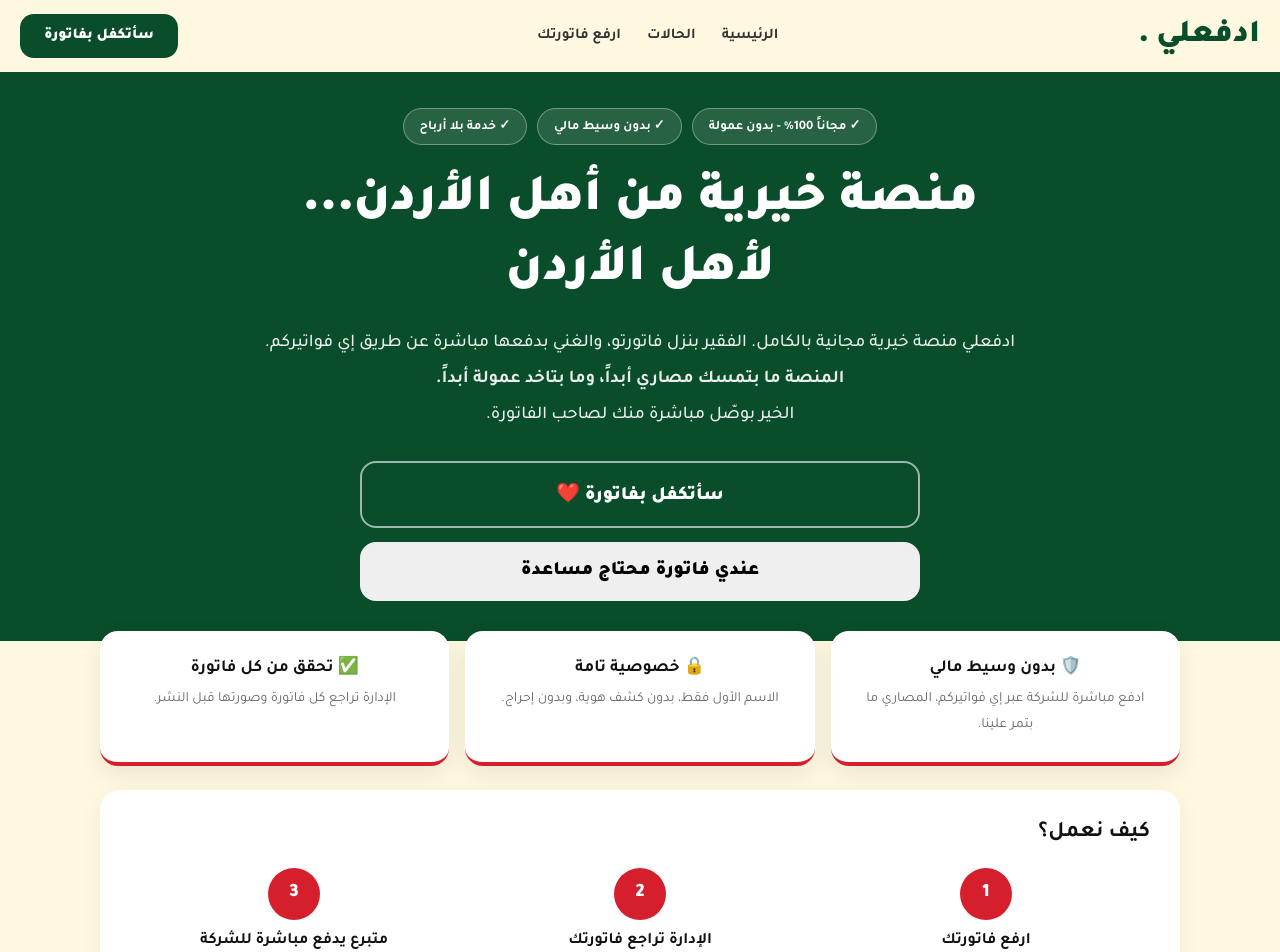
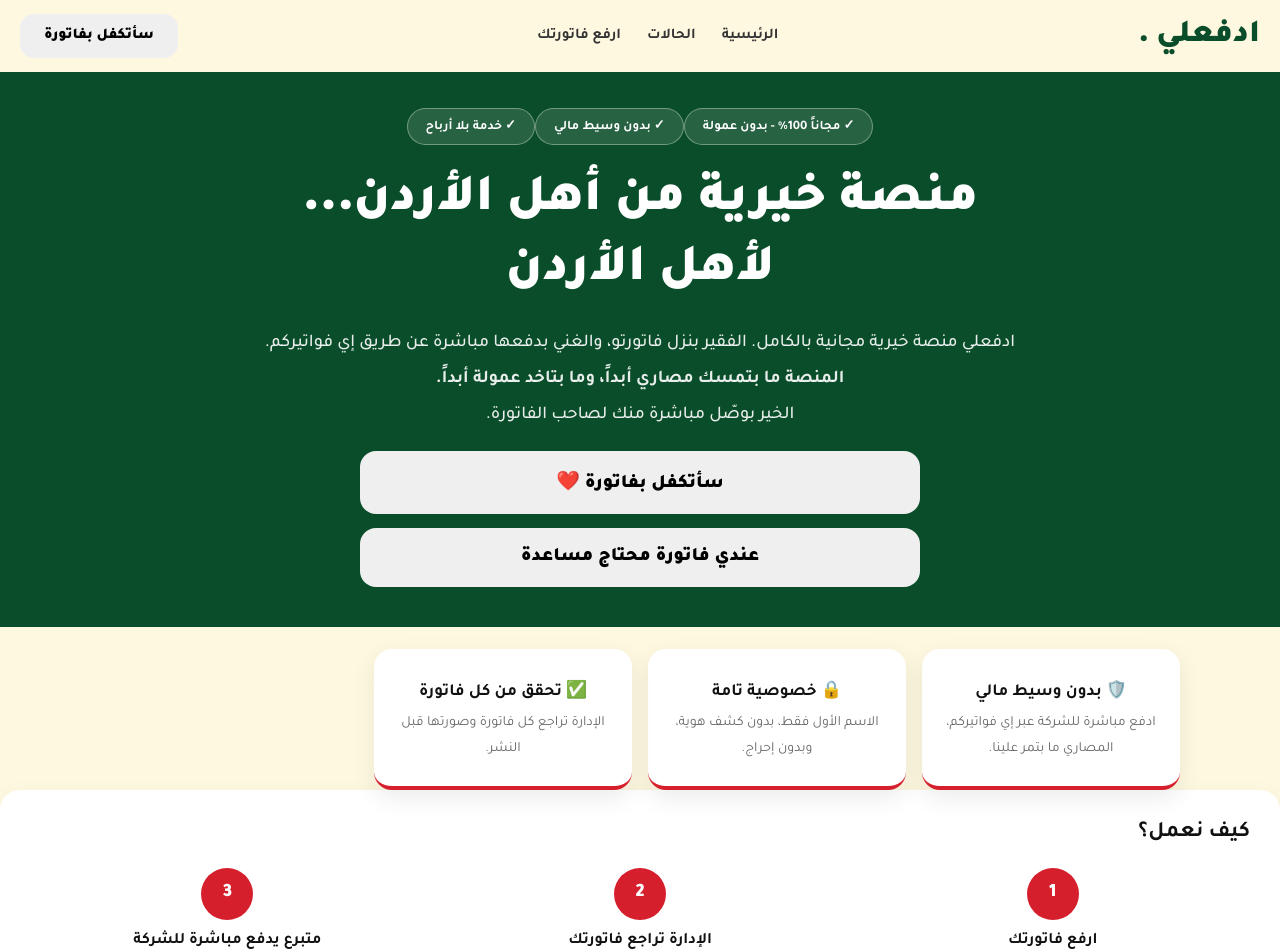
Before and after one commit to Idaf3li/idfa3li, a Next.js app: page / in a window 1280 px wide. Shown: the top 952 px of the page. Built offline with nearby package versions, Linux system fonts and the light colour scheme.

Commit message:
Update CSS styles for various elements

```diff
--- a/app/globals.css
+++ b/app/globals.css
@@ -4,30 +4,29 @@ body{background:#FFF8E1;color:#1A1A1A}
 .header{background:#FFF8E1;padding:14px 20px;display:flex;justify-content:space-between;align-items:center;position:sticky;top:0;z-index:20}
 .logo{font-size:32px;font-weight:900;color:#0A4D2A;display:flex;align-items:center;gap:8px}
 .logo i{width:42px;height:42px;background:#0A4D2A;color:#fff;border-radius:10px;display:flex;align-items:center;justify-content:center;font-style:normal;font-size:22px}
-.nav{display:flex;gap:26px}.nav a{cursor:pointer;color:#333;font-weight:700;font-size:15px}
+.nav{display:flex;gap:26px}.nav a{cursor:pointer;color:#333;font-weight:700;font-size:15px;text-decoration:none}
 .btn{border:none;cursor:pointer;font-weight:900;border-radius:14px;padding:13px 24px;font-size:15px}
 .btn-red{background:#D61F2C;color:#fff}
-.btn-green{background:#0A4D2A;color:#fff}
+.btn-outline{background:transparent!important;border:2px solid rgba(255,255,255,.6)!important;color:#fff!important}
 .big{padding:18px 32px!important;font-size:19px;border-radius:16px!important}.full{width:100%}
 .hero{margin:0 auto;padding:36px 20px 40px;text-align:center;background:#0A4D2A;color:#fff}
-.pills{display:flex;gap:10px;justify-content:center;flex-wrap:wrap;margin-bottom:22px}
-.pill{background:rgba(255,255,255,.12);border:1px solid rgba(255,255,255,.35);color:#fff;padding:8px 16px;border-radius:999px;font-size:13px;font-weight:700}
+.pill{background:rgba(255,255,255,.12);border:1px solid rgba(255,255,255,.35);color:#fff;padding:8px 18px;border-radius:999px;font-size:13px;font-weight:700;display:inline-block;margin-bottom:22px}
 .hero h1{font-size:52px;line-height:1.35;font-weight:900;color:#fff}
-.hero h1 span{color:#fff}
-.hero p{color:rgba(255,255,255,.9);line-height:2;max-width:780px;margin:18px auto 28px;font-size:18px;font-weight:500}
+.hero p{color:rgba(255,255,255,.9);line-height:2;max-width:780px;margin:18px auto 18px;font-size:18px;font-weight:500}
+.values{font-size:22px;font-weight:900;color:#FFE58A;letter-spacing:1px;margin:10px 0 28px}
+.values2{font-size:19px;font-weight:900;color:#0A4D2A;margin-top:14px}
 .cta{display:flex;flex-direction:column;gap:14px;justify-content:center;max-width:560px;margin:0 auto}
 .cta .btn-red{background:#D61F2C!important;box-shadow:0 8px 20px rgba(0,0,0,.25)}
-.cta .btn-green{background:transparent!important;border:2px solid rgba(255,255,255,.6)!important;color:#fff!important}
-.trust{max-width:1120px;margin:-10px auto 0;padding:0 20px;display:grid;grid-template-columns:1fr 1fr 1fr;gap:16px}
+.trust{max-width:1120px;margin:22px auto 0;padding:0 20px;display:grid;grid-template-columns:1fr 1fr 1fr 1fr;gap:16px}
 .trust div{background:#fff;border-radius:18px;padding:24px;text-align:center;box-shadow:0 8px 24px rgba(0,0,0,.08);border-bottom:4px solid #D61F2C}
-.trust b{font-size:17px;color:#111}.trust p{color:#666;font-size:14px;line-height:1.8;margin-top:8px}
-.how{max-width:1120px;margin:24px auto;padding:0 20px}.card{background:#fff;border-radius:20px;padding:30px;box-shadow:0 8px 24px rgba(0,0,0,.06);border-bottom:4px solid #D61F2C}
+.trust span{font-size:26px}.trust b{font-size:17px;color:#111;display:block;margin-top:6px}.trust p{color:#666;font-size:14px;line-height:1.8;margin-top:8px}
+.section{max-width:1120px;margin:24px auto;padding:0 20px}.card{background:#fff;border-radius:20px;padding:30px;box-shadow:0 8px 24px rgba(0,0,0,.06);border-bottom:4px solid #D61F2C}
 .card h2{font-size:22px;color:#111}
 .steps{display:grid;grid-template-columns:1fr 1fr 1fr;gap:18px;margin-top:22px;text-align:center}.steps p{color:#666;font-size:14px;line-height:1.8;margin-top:8px}.steps b{font-size:16px;color:#111}
 .num{width:52px;height:52px;background:#D61F2C;color:#fff;border-radius:50%;display:flex;align-items:center;justify-content:center;margin:0 auto 12px;font-weight:900;font-size:19px}
-.section{max-width:1120px;margin:0 auto;padding:24px 20px}.section h2{font-size:26px;color:#111}.sub{color:#666;margin:8px 0;font-size:15px}
+.section h2{font-size:26px;color:#111}.sub{color:#666;margin:8px 0;font-size:15px;line-height:1.9}
 .filters{display:flex;gap:8px;flex-wrap:wrap;margin:14px 0}.filters button{padding:10px 18px;border-radius:999px;border:1px solid #E5DCC0;background:#fff;cursor:pointer;font-weight:800;font-size:13px}.filters button.on{background:#0A4D2A;color:#fff;border-color:#0A4D2A}
 .grid{display:grid;grid-template-columns:1fr 1fr;gap:18px}.case{border-radius:20px;padding:22px;background:#fff;box-shadow:0 8px 24px rgba(0,0,0,.05);border-bottom:4px solid #D61F2C}.case-top{display:flex;justify-content:space-between}.tag{background:#FDE8E9;color:#D61F2C;padding:6px 12px;border-radius:999px;font-size:12px;font-weight:800}.muted{font-size:13px;color:#888}.case h3{margin:12px 0;font-size:18px}.story{font-size:14.5px;color:#555;line-height:1.9}.row{display:flex;justify-content:space-between;align-items:center;margin:14px 0}.price{font-size:24px;font-weight:900;color:#0A4D2A}
 .form{max-width:640px;margin:auto}input,select,textarea{width:100%;padding:14px;border:1.5px solid #EDE6CC;border-radius:14px;margin:7px 0 14px;font-size:15px;background:#FFFEF8}label{font-weight:800;font-size:14px}.ok{text-align:center;color:#0A4D2A;font-weight:800;margin-top:12px}
-footer{text-align:center;padding:32px;color:#999;font-size:13px;line-height:1.9}
-@media(max-width:720px){.hero{padding:28px 16px 32px}.hero h1{font-size:34px}.trust,.steps,.grid{grid-template-columns:1fr}.nav{display:none}.header{padding:12px 16px}.cta{max-width:100%}}
+footer{text-align:center;padding:32px;color:#999;font-size:14px;line-height:1.9;font-weight:700}
+@media(max-width:720px){.hero{padding:28px 16px 32px}.hero h1{font-size:34px}.trust,.steps,.grid{grid-template-columns:1fr}.nav{display:none}.header{padding:12px 16px}.cta{max-width:100%}.values{font-size:18px}}
```
